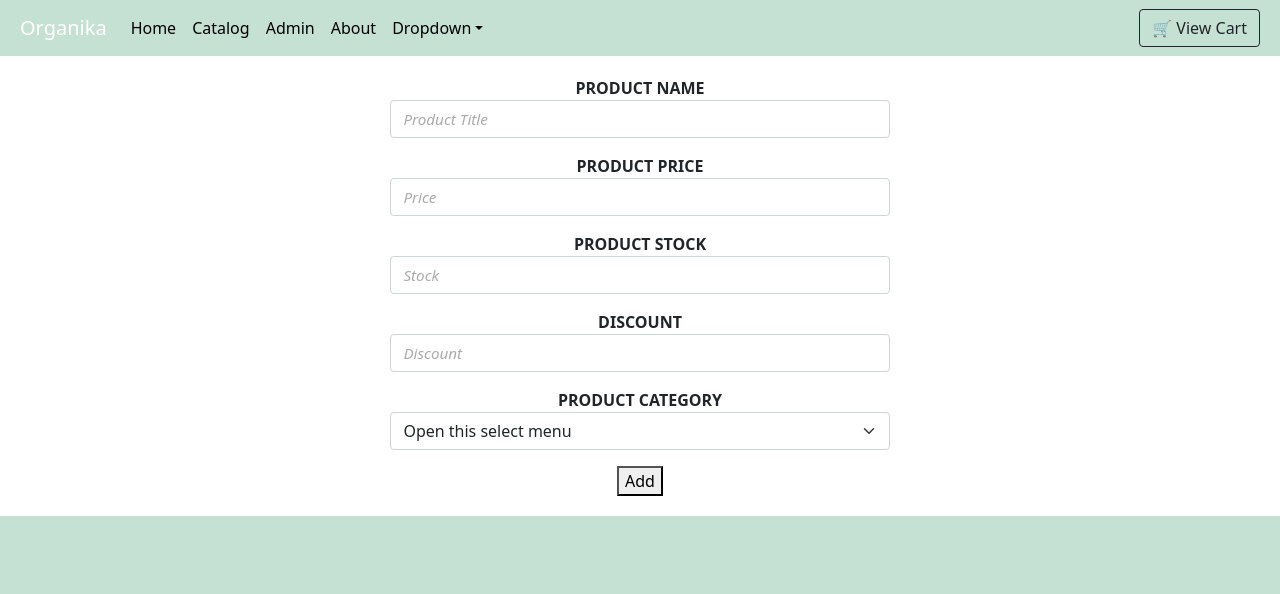
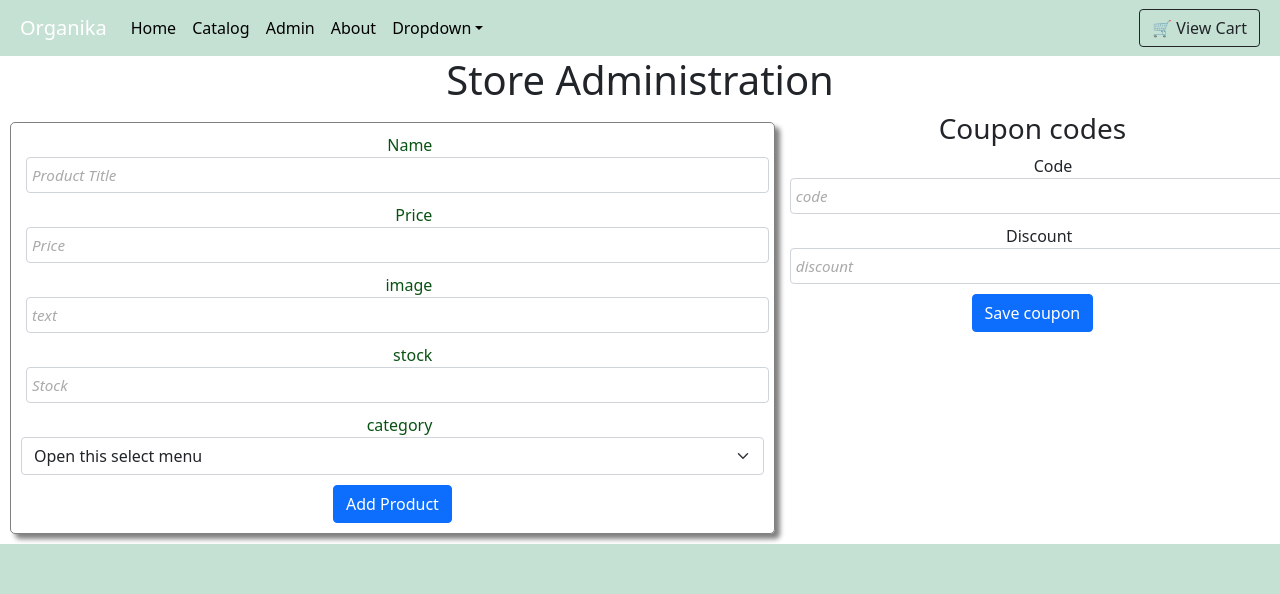
Before and after one commit to Carlos-Castellanos/organika2, a React (Create React App) app: page /admin in a window 1280 px wide. Shown: the top 594 px of the page. Built offline with nearby package versions, Linux system fonts and the light colour scheme; grey boxes are pictures that could not be loaded.

Commit message:
FSDI 109 class2 Git configuration - Admin section

```diff
--- a/src/App.js
+++ b/src/App.js
@@ -29,7 +29,7 @@ function App() {
             {/* </header> */}
             <Route path='/catalog' element={<Catalog/>} />
             <Route path='/cart' element={<Cart/>} />
-            <Route element={<Admin/>} path="/admin" />
+            <Route path="/admin" element={<Admin/>}  />
             <Route path='/about' element={<About/>} />
 
         </Routes>
--- a/src/components/admin.css
+++ b/src/components/admin.css
@@ -1,15 +1,38 @@
-.main-form{
-    width: 39%;
-    margin: 0 auto;
-    padding-top: 20px;
-    padding-bottom: 20px;
+admin-page {
+color: black;
 }
 
-.main-form label{
-    text-transform: uppercase;
-    font-weight: bold;
+.admin-page .parent {
+    display: flex;
+}
+
+section.products {
+    flex: 3;
+}
+
+section.coupons {
+    flex: 2;
+}
+
+
+.my-control {
+    display: block;
+    margin-bottom: 10px;
+}
+
+.my-control label {
+    display: inline-block;
+    width: 80px;
+    text-align: right;
+}
+
+.my-control input {
+    display: inline-block;
+    margin-left: 5px;
+    padding: 5px;
 }
 
 .errorMsg{
-    color: rgba(255, 0, 0, 0.674);
+color: red;
+font-weight: bold;
 }
--- a/src/components/admin.jsx
+++ b/src/components/admin.jsx
@@ -1,144 +1,165 @@
+import { useState } from 'react';
 import './admin.css'
-import React, { useState } from 'react';
-import { v4 as uuidv4 } from 'uuid';
-
-// id:10,
-// img: "onion.jpg",
-
 
 const Admin = () => {
-    console.log("Admin");
+    // create a empty object
+    const [coupon, setCoupon] = useState({});
+    const [product, setProduct] = useState({
+        title: '',
+        price: '',
+        image: '',
+        stock: '',
+        category: ''
+    });  //title, price, image, category,
+    const [errorMsg, setErrorMsg] = useState('');
+    /**
+     *
+     * {
+     * code: "qwerty",
+     * diconunt:123}
+     */
 
-    const [product, setproduct] = useState({
-        producttitle:  '',
-        price: '',
-        stock:  '',
-        discount: '',
-        category:  ''
-    });
+    // handler for changes in the form coupon.
+    const handleCouponChange = (e) => {
+        let name = e.target.name;   // take the name of input element in the form
+        let value = e.target.value; // take the value of input element in the
+        let copy = { ...coupon };     // create a copy of each element in the objet
+        copy[name] = value;         // modify the copy
 
-    const [errorMsg, setErrorMsg] = useState('');
-    const { producttitle, price, stock, discount, category } = product;
+        if (name === "discount") {
+            if (value === '' || parseInt(value) === +value) {
+                copy[name] = value;
+            }
+        }
+        else {
+            copy[name] = value;
+        }
+        setCoupon(copy)             // set the coupon back
 
-    const handleOnSubmit = (event) => {
-        event.preventDefault();
-        const values = [producttitle, price, stock, discount, category];
+    }
+
+    // send the coupon information to the console
+    const saveCoupon = () => {
+        console.log("==>" + coupon.code + " " + coupon.discount);
+        console.log(coupon);
+        // create a copy of coupon obj
+        // set the discount to be a number
+        // console log a copy
+        let copy = { ...coupon };
+        // copy.discount = parseFloat(coupon.discount);
+        // copy.discount = coupon.discount*1;
+        copy.discount = +coupon.discount;
+        console.log(copy);
+    }
+
+    // handler for changes in the form coupon.
+    const handleProductChange = (e) => {
+        let name = e.target.name;   // take the name of input element in the form
+        let value = e.target.value; // take the value of input element in the
+        let copy = { ...product };     // create a copy of each element in the objet
+        copy[name] = value;         // modify the copy
+        //setProduct(copy)             // set the coupon back
+
+        switch (name) {
+            case 'stock':
+                if (value === '' || parseInt(value) === +value) {
+                    copy[name] = value;
+                }
+                break;
+            case 'price':
+                if (value === '' || value.match(/^\d{1,}(\.\d{0,2})?$/)) {
+                    copy[name] = value;
+                }
+                break;
+            default:
+                copy[name] = value;
+        }
+        setProduct(copy)             // set the coupon back
+    };
+
+    // send the coupon information to the console
+    const saveProduct = () => {
+        console.log(product);
         let errorMsg = '';
-
+        let values = [
+            product.title,
+            product.price,
+            product.stock,
+            product.image,
+            product.category
+        ]
         const allFieldsFilled = values.every((field) => {
             const value = `${field}`.trim();
             return value !== '' && value !== '0';
         });
 
         if (allFieldsFilled) {
-            const product = {
-                id: uuidv4(),
-                producttitle,
-                price,
-                stock,
-                discount,
-                category
-            };
-            console.log("New product:");
-            console.log(product);
+            let copy = { ...product };
+            copy.price = parseFloat(product.price);
+            copy.stock = +product.stock;
+            console.log(copy);
+
         } else {
             errorMsg = 'Please fill out all the fields.';
         }
         setErrorMsg(errorMsg);
-    };
 
-    const handleInputChange = (event) => {
-        const { name, value } = event.target;
-        switch (name) {
-            case 'discount':
-                if (value === '' || parseInt(value) === +value) {
-                    setproduct((prevState) => ({
-                        ...prevState,
-                        [name]: value
-                    }));
+
     }
-                break;
-            case 'stock':
-                if (value === '' || parseInt(value) === +value) {
-                    setproduct((prevState) => ({
-                        ...prevState,
-                        [name]: value
-                    }));
-                }
-                break;
-            case 'price':
-                if (value === '' || value.match(/^\d{1,}(\.\d{0,2})?$/)) {
-                    setproduct((prevState) => ({
-                        ...prevState,
-                        [name]: value
-                    }));
-                }
-                break;
-            default:
-                setproduct((prevState) => ({
-                    ...prevState,
-                    [name]: value
-                }));
-        }
-    };
+
 
     return (
-        <div className="main-form">
+        <div className='admin-page'>
+            <h1 className="title">Store Administration</h1>
             {errorMsg && <p className="errorMsg">{errorMsg}</p>}
-             <form onSubmit={handleOnSubmit}>
-                <div className="mb-3" id="name">
-                    <label>product Name</label>
+            <div className="parent">
+                <section className="products">
+                    <div className="form">
+                        {/* //title, price, image, category, */}
+                        <div className="my-control" >
+                            <label>Name</label>
+                            <input className="form-control" onChange={handleProductChange} type="text" name="title" placeholder="Product Title" />
+                        </div>
+                        <div className="my-control">
+                            <label>Price</label>
+                            <input
+                                className="form-control"
+                                type="number"
+                                name="price"
+                                onChange={handleProductChange}
+                                placeholder="Price"
+
+                            />
+                        </div>
+                        <div className="my-control" id="image">
+                            <label>image</label>
                             <input
                                 className="form-control"
                                 type="text"
-                        name="producttitle"
-                        value={producttitle}
-                        placeholder="Product Title"
-                        onChange={handleInputChange}
+                                name="image"
+                                onChange={handleProductChange}
+                                placeholder="text"
                             />
                         </div>
-                <div className="mb-3" id="price">
-                    <label>product Price</label>
-                    <input
-                        className="form-control"
-                        type="text"
-                        name="price"
-                        value={price}
-                        placeholder="Price"
-                        onChange={handleInputChange}
-                    />
-                </div>
-                <div className="mb-3" id="stock">
-                    <label>product stock</label>
-                    <input
-                        className="form-control"
-                        type="text"
-                        name="stock"
-                        value={stock}
-                        placeholder="Stock"
-                        onChange={handleInputChange}
-                    />
-                </div>
-                <div className="mb-3" id="discount">
-                    <label>discount</label>
+                        <div className="my-control" >
+                            <label>stock</label>
                             <input
                                 className="form-control"
                                 type="number"
-                        name="discount"
-                        value={discount}
-                        placeholder="Discount"
-                        onChange={handleInputChange}
+                                name="stock"
+                                onChange={handleProductChange}
+                                placeholder="Stock"
                             />
                         </div>
-                <div className="mb-3" id="category">
-                    <label>product category</label>
+
+                        <div className="my-control" >
+                            <label>category</label>
                             <select
                                 className="form-select"
                                 type="text"
                                 name="category"
-                        value={category}
+                                onChange={handleProductChange}
                                 placeholder="Category"
-                        onChange={handleInputChange}
                                 aria-label="Default select example">
                                 <option selected hidden >Open this select menu</option>
                                 <option value="Fruits">Fruits</option>
@@ -146,13 +167,42 @@ const Admin = () => {
                                 <option value="Vitamins">Vitamins</option>
                             </select>
                         </div>
-                <button variant="primary" type="submit" className="submit-btn">
-                    Add
+                        <button variant="primary" type="submit" className="btn btn-primary" onClick={saveProduct}>
+                            Add Product
                         </button>
-
-            </form>
                     </div>
-    );
-};
+                </section>
+                <section className="coupons">
+                    <h3>Coupon codes</h3>
+                    <div className="form">
+                        <div className="my-control">
+                            <label>Code</label>
+                            <input
+                                className="form-control"
+                                type="text"
+                                name="code"
+                                onChange={handleCouponChange}
+                                placeholder="code"
+                            />
+                        </div>
+                        <div className="my-control">
+                            <label>Discount</label>
+                            <input
+                                className="form-control"
+                                type="number"
+                                name="discount"
+                                onChange={handleCouponChange}
+                                placeholder="discount"
+                            />
+                        </div>
+                        <button variant="primary" type="submit" className="btn btn-primary" onClick={saveCoupon}>
+                            Save coupon
+                        </button>
+                    </div>
+                </section>
+            </div>
+        </div>
+    )
+}
 
 export default Admin;
```
Also changed, not shown: src/components/addProd.css (added, +15 -0 lines), src/components/addProd.jsx (added, +158 -0 lines). Lines whose indentation alone changed are shown as unchanged.
